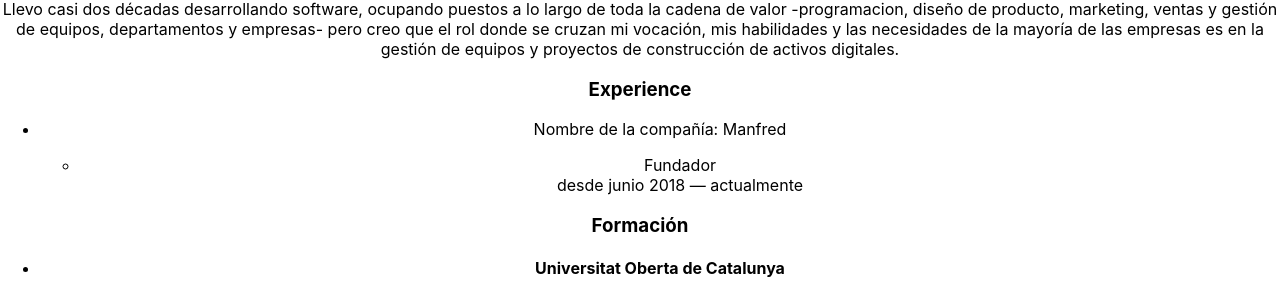
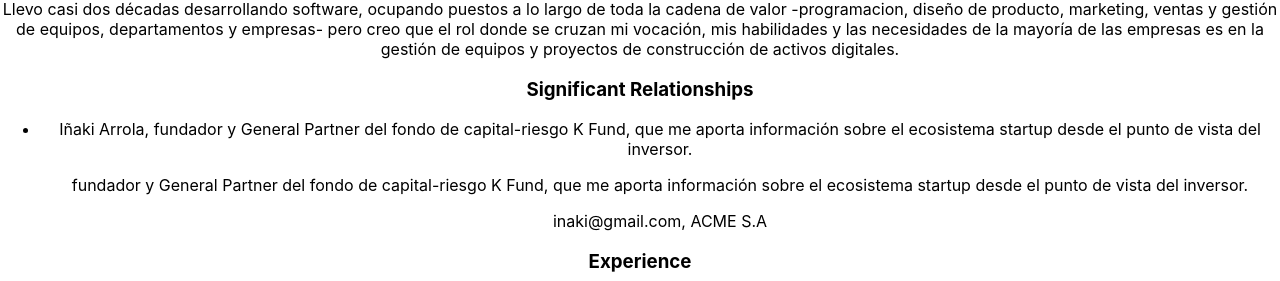
Before and after one commit to sayheylaura/manfred-awesomic-cv, a React (Create React App) app: page / in a window 1280 px wide. Shown: the part 400-681 px from the top of the page. Built offline with nearby package versions, Linux system fonts and the light colour scheme; the HTML template or start-up script is replaced by a standard one.

Commit message:
signficant-rel block added, pending to add items

```diff
--- a/src/components/Author/index.js
+++ b/src/components/Author/index.js
@@ -2,6 +2,7 @@ import React, { Fragment, Component } from "react";
 import PropTypes from "prop-types";
 import Profile from "../Profile";
 import Intro from "../Intro";
+import SignificantRelationships from "../SignificantRelationships";
 
 class Author extends Component {
   render() {
@@ -10,11 +11,11 @@ class Author extends Component {
       <Fragment>
       <Profile sampleProfile={sampleAuthor.profile} />
       {/* // Instancia: */}
-        <Intro sampleIntro={sampleAuthor.intro}/>
+      <Intro sampleIntro={sampleAuthor.intro}/>
       {/* // - ProfessionalGoals
       // - TransportableSkills
-      // - SignificantExperience
-      // - SignificantRelationships */}
+      // - SignificantExperience*/}
+      <SignificantRelationships sampleSigRelations={sampleAuthor.significantRelationships}/>
       </Fragment>
     );
   }
--- /dev/null
+++ b/src/components/SignificantRelationships/index.js
@@ -0,0 +1,33 @@
+import React, { Component } from 'react';
+import PropTypes from 'prop-types';
+
+class SignificantRelationships extends Component {
+  render() {
+    const {sampleSigRelations} = this.props;
+    return (
+      <div className="sig-relations__wrapper">
+        <h3 className="sig-relations__title">
+            Significant Relationships
+        </h3>
+        <ul className="sig-relations__list">
+          {sampleSigRelations.map((item, index)=>{
+            return (
+              <li className="sig-relations__item" key={index}>
+                {/* <SignificantRelationshipItem key={index} relation={item} /> TBD*/}
+                <p className="sig-relations__name-comment">{item.name}, {item.comment}</p>
+                <p className="sig-relations__role">{item.role}</p>
+                <p className="sig-relations__contact-company">{item.contact}, {item.company}</p>
+              </li>
+            );
+          })}
+        </ul>
+      </div>
+
+    );
+  }
+}
+
+SignificantRelationships.propTypes = {
+  sampleSigRelations: PropTypes.array.isRequired
+};
+export default SignificantRelationships;
--- a/src/services/sample_2.json
+++ b/src/services/sample_2.json
@@ -28,8 +28,8 @@
           "name": "Iñaki Arrola",
           "comment": "fundador y General Partner del fondo de capital-riesgo K Fund, que me aporta información sobre el ecosistema startup desde el punto de vista del inversor.",
           "role": "fundador y General Partner del fondo de capital-riesgo K Fund, que me aporta información sobre el ecosistema startup desde el punto de vista del inversor.",
-          "contact": "",
-          "company": ""
+          "contact": "inaki@gmail.com",
+          "company": "ACME S.A"
         }
       ]
     },
```
